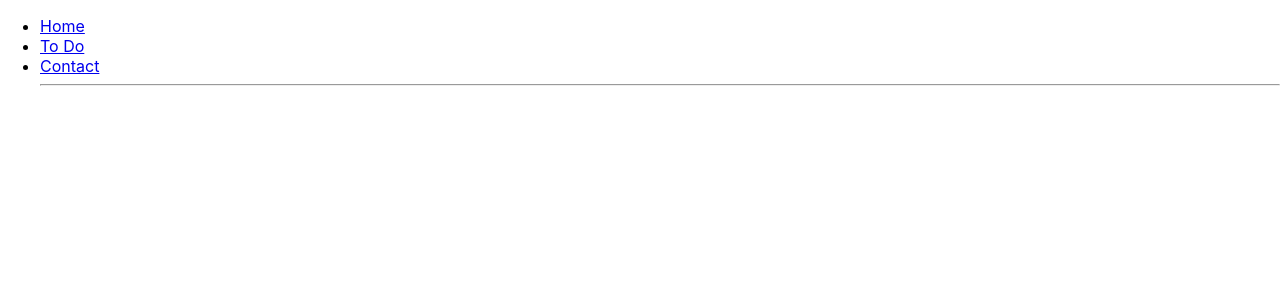
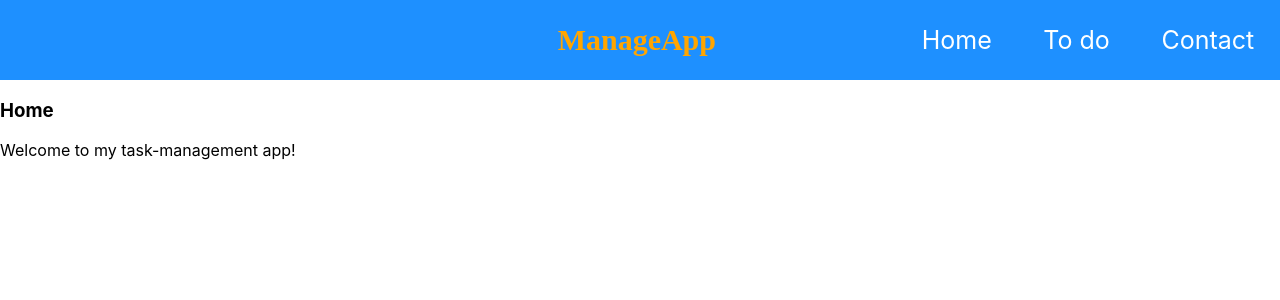
Before and after one commit to edcalles/task-management-project, a React (Create React App) app in the folder my-app/: page / in a window 1280 px wide. Shown: the top 300 px of the page. Built offline with nearby package versions, Linux system fonts and the light colour scheme.

Commit message:
fixed header/navbar

```diff
--- a/my-app/package.json
+++ b/my-app/package.json
@@ -8,7 +8,7 @@
     "@testing-library/user-event": "^13.5.0",
     "react": "^16.3.2",
     "react-dom": "^16.3.2",
-    "react-router-dom": "^6.11.2",
+    "react-router-dom": "^5.2.0",
     "react-scripts": "5.0.1",
     "web-vitals": "^2.1.4"
   },
--- a/my-app/src/App.js
+++ b/my-app/src/App.js
@@ -1,56 +1,21 @@
-import React, { Component } from 'react';
-import { render } from 'react-dom';
-import { BrowserRouter as Router, Route, Routes, Link, Switch, redirect } from 'react-router-dom';
+import './index.css';
+import { BrowserRouter as Router, Switch, Route } from "react-router-dom"
+import Navbar from  "./components/Navbar";
+import Home from "./components/Home";
+import Todo from "./components/Todo";
+import Contact from "./components/Contact";
 
-
-import Home from "./components/Home"
-import Todo from "./components/Todo"
-import Contact from "./components/Contact"
-
-class App extends Component {
-    constructor() {
-        super();
-        this.state = {
-            name: "React",
-            isUserAuthenticated: true
-        };
-    }
-    render() {
-        return (
-            <div>
-                <Router>
-                    <div>
-                        <ul>
-                            <li>
-                                <Link to="/">Home</Link>
-                            </li>
-                            <li>
-                                <Link to="/todo">To Do</Link>
-                            </li>
-                            <li>
-                                <Link to="/contact">Contact</Link>
-                            </li>
-                            <hr />
-                            <Routes>
-                                <Route exact path ="/" render={()=> {
-                                    return (
-                                        this.state.isUserAuthenticated ?
-                                        <redirect to="/home" /> :
-                                        <redirect to="/test1" />
-                                    )
-                                }}
-                                />
-                                <Route exact path="/" component={Home} />
-                                <Route exact path="/todo" component={Todo} />
-                                <Route exact path="/Contact" component={Contact} />
-                            </Routes>
-                        </ul>
-                    </div>
-                </Router>
-            </div>
-        );
-    }
+export default function App(){
+  return (
+    <Router>
+      <div className="App">
+      <Navbar />
+      <Switch>
+        <Route path='/' exact component={Home} />
+        <Route path='/todo' component={Todo} />
+        <Route path='/contact' component={Contact} />
+      </Switch>
+      </div>
+    </Router>
+  );
 }
-
-
-export default App
--- a/my-app/src/components/Contact.jsx
+++ b/my-app/src/components/Contact.jsx
@@ -1,3 +1,12 @@
 import React from 'react'
 
-export default Contact => <div>This is the Contact Component</div>
+export default function Contact() {
+    return (
+        <div>
+            <h3>Contact</h3>
+            <div>
+                Please don't contact me
+            </div>
+        </div>
+    )
+}
--- a/my-app/src/components/Home.jsx
+++ b/my-app/src/components/Home.jsx
@@ -1,17 +1,12 @@
 import React from 'react';
 
 const Home = () => {
-    var style = {
-        display: "flex",
-        height: 200,
-        minWidth: 960
-    };
     return (
-        <div style={style}>
+        <div>
+            <h3>Home</h3>
             <div>
-                Hello World
+                Welcome to my task-management app!
             </div>
-
         </div>
     )
 }
--- /dev/null
+++ b/my-app/src/components/Navbar.js
@@ -0,0 +1,25 @@
+import React from 'react';
+import { Link } from "react-router-dom";
+
+const linkStyle = {
+    textDecoration: "none",
+    color: 'white',
+    fontSize: "25px",
+}
+
+const Navbar = () =>{
+    return (
+        <div>
+        <div className="navbar">
+            <div className="logo">ManageApp</div>
+                <ul className="nav-links">
+                <Link to="/" style={linkStyle}>Home</Link>
+                <Link to="/todo" style={linkStyle}>To do</Link>
+                <Link to="/contact" style={linkStyle}>Contact</Link>
+                </ul>
+        </div>
+        </div>
+    )
+}
+
+export default Navbar
--- a/my-app/src/components/Todo.jsx
+++ b/my-app/src/components/Todo.jsx
@@ -1,2 +1,14 @@
 import React from 'react'
-export default Todo => <div>This is the to do component</div>
+
+const Todo = ()=>{
+    return (
+        <div>
+            <h3>To Do List!</h3>
+            <div>
+                Make a silly list here!
+            </div>
+        </div>
+    )
+}
+
+export default Todo;
--- a/my-app/src/index.css
+++ b/my-app/src/index.css
@@ -11,3 +11,26 @@ code {
   font-family: source-code-pro, Menlo, Monaco, Consolas, 'Courier New',
     monospace;
 }
+.App .navbar {
+  width: 100%;
+  min-height: 10vh;
+  display: flex;
+  justify-content: end;
+  align-items: center;
+  color: aliceblue;
+  background: dodgerblue;
+  list-style-type: none;
+}
+.App .navbar .nav-links {
+  width: 30%;
+  display: flex;
+  justify-content: space-around;
+  list-style: none;
+}
+.logo {
+  font-size: 30px;
+  font-family: 'Times New Roman', Times, serif;
+  color: orange;
+  font-weight: bold;
+  margin-right: 140px;
+}
```
Also changed, not shown: 1 other file (tests, documents, lock files or other folders).
